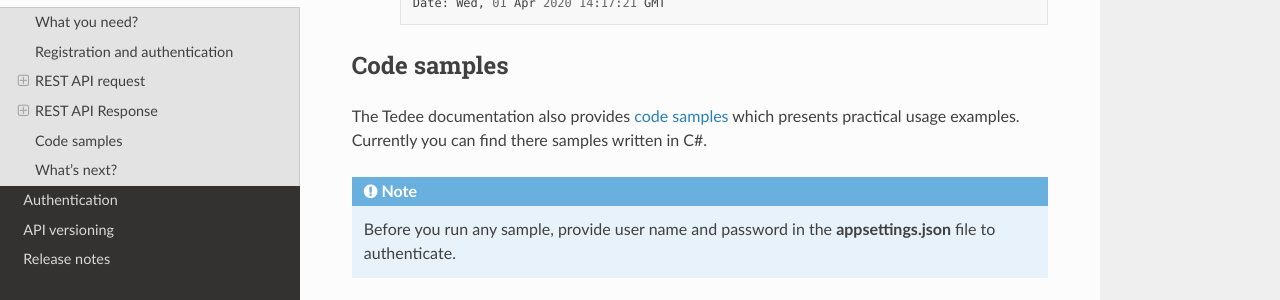
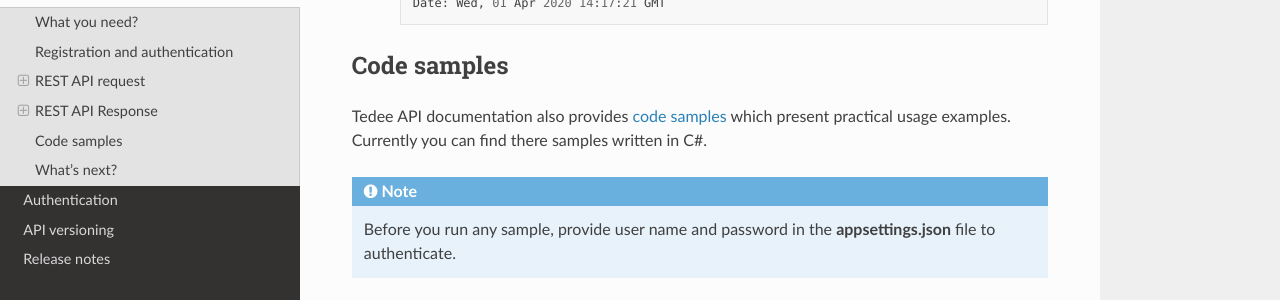
Before and after one commit to tedee-com/tedee-api-doc, a Sphinx documentation site: the page built from docs/source/getting-started.rst, in a window 1280 px wide and 900 px high, scrolled down 3068 px. Shown: the part 161-461 px from the top of the window. Built offline with Sphinx 7.4.7 and the Read the Docs theme 2.0.0, drawn with Linux system fonts in a browser that asks for light colours.

Commit message:
Code samples text adjustments

```diff
--- a/docs/source/getting-started.rst
+++ b/docs/source/getting-started.rst
@@ -148,7 +148,7 @@ Below is an example response for the battery level request:
 Code samples
 ------------
 
-The Tedee documentation also provides `code samples <https://github.com/tedee-com/tedee-api-doc/tree/master/samples>`_ which presents practical usage examples.
+Tedee API documentation also provides `code samples <https://github.com/tedee-com/tedee-api-doc/tree/master/samples>`_ which present practical usage examples.
 Currently you can find there samples written in C#.
 
 .. note::
```
Also changed, not shown: samples/cs/Tedee.Api.CodeSamples/README.rst (added).
